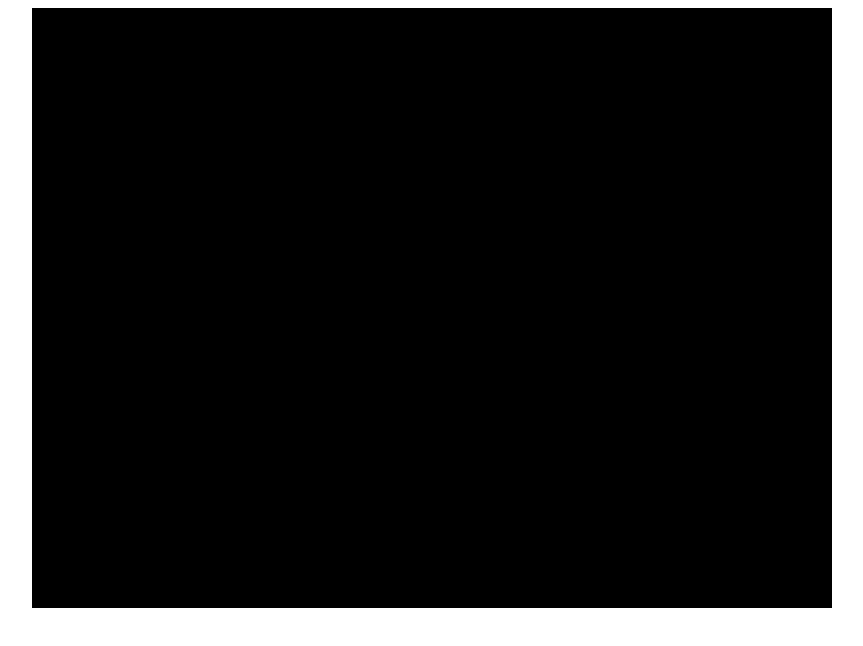
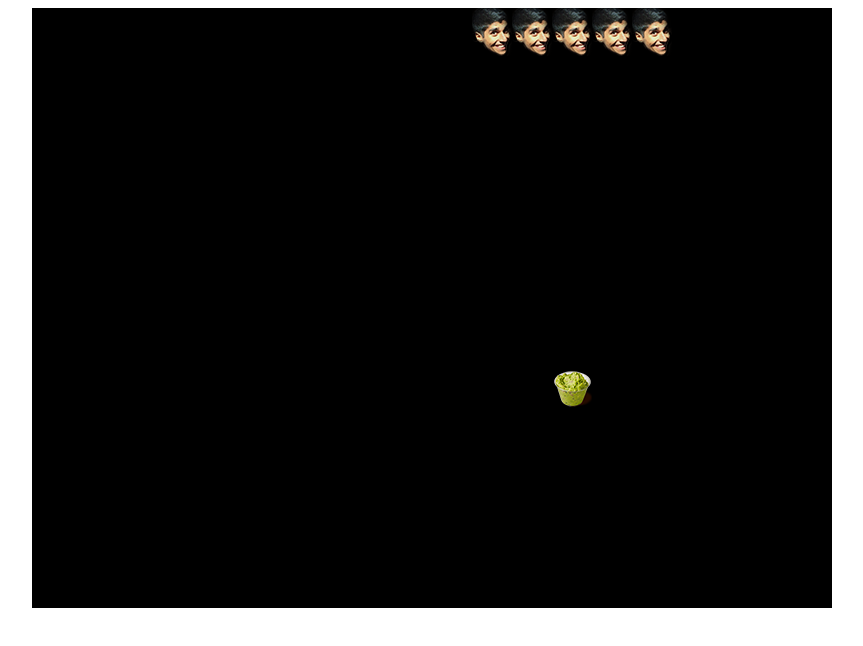
Before and after one commit to Smirsalimi/guac, a plain HTML site: page index.html in a window 1280 px wide. Shown: the whole page, without its empty margins (208-1071 px from the left). Drawn offline with Linux system fonts and the light colour scheme.

Commit message:
preloaded images

```diff
--- a/canvas.js
+++ b/canvas.js
@@ -54,7 +54,7 @@ var snakeCanvas = {
     objects.forEach(function(object) {
       object.pixels.forEach(function(pixel) {
       	var translatedPixel = snakeCanvas.translatePixel(pixel);
-        ui.canvas().drawImage(object.img, translatedPixel.left, translatedPixel.top);
+        ui.canvas().drawImage(object.img[pixel.imageName], translatedPixel.left, translatedPixel.top);
       });
     });
   },
@@ -91,6 +91,7 @@ var snakeCanvas = {
     return {
       top: Math.floor(Math.random()*snakeCanvas.gameHeight()),
       left: Math.floor(Math.random()*snakeCanvas.gameWidth()),
+      imageName: "guac"
     }
   },
   flashMessage: function(message) {
--- a/index.html
+++ b/index.html
@@ -10,7 +10,7 @@
     }
   </style>
 </head>
-<body>
+<body onload="init();">
   <canvas id="snake-game" height="600" width="800"></canvas>
 
   <script type="text/javascript" src="canvas.js"></script>
--- a/snake.js
+++ b/snake.js
@@ -2,27 +2,62 @@ var DIRECTION_MAPPING = {
 	"right": {dx:1, dy:0, opp:"left"},
 	"left": {dx:-1, dy:0, opp:"right"},
 	"up": {dx:0, dy:-1, opp:"down"},
-	"down": {dx:0, dy:1, opp:"up"},
+	"down": {dx:0, dy:1, opp:"up"}
 }
+
+var images = new Object();
+
 var drawSnake = function(newSnake, applePixel) {
 
-	var goblin = document.createElement("IMG");
-	goblin.src = "images/goblin.png";
+
+	var drawableSnake = { img: images, pixels: newSnake };
+	var apple = {img: images, pixels: [applePixel]}
+	var drawableObjects = [drawableSnake, apple];
+  snakeCanvas.draw(drawableObjects);
+
+}
+
+var init = function(){
+
+  //right
+  var goblin = document.createElement("IMG");
+  goblin.src = "images/goblin.png";
+  //up
+  var goblinu = document.createElement("IMG");
+  goblinu.src = "images/goblin-up.png";
+  //down
+  var goblind = document.createElement("IMG");
+  goblind.src = "images/goblin-down.png";
+  //left
+  var goblinl = document.createElement("IMG");
+  goblinl.src = "images/goblin-left.png";
+
   var guac = document.createElement("IMG");
   guac.src = "images/guac.png";
-	var drawableSnake = { img: goblin, color: "green", pixels: newSnake };
-	var apple = {img: guac, pixels: [applePixel]}
-	var drawableObjects = [drawableSnake, apple];
-	var canvasDraw = function() {
-		snakeCanvas.draw(drawableObjects);
-	}
 
-	if(goblin.complete && guac.complete) {
-   		canvasDraw()
-	}else {
-   		goblin.onload = canvasDraw();
-      guac.onload = canvasDraw();
-	}
+  images["right"] = goblinl;
+  images["left"] = goblin;
+  images["down"] = goblinu;
+  images["up"] = goblind;
+  images["guac"] = guac;
+
+  var imagesLoaded = 0;
+
+  var waitforload = function(images){
+    imagesLoaded++;
+    if(imagesLoaded == Object.keys(images).length){
+      snakeCanvas.executeNTimesPerSecond(advanceGame, 2);
+    }
+  }
+
+  Object.keys(images).forEach(function(image){
+    if(!image.complete){
+      image.onload = waitforload(images);
+    } else {
+      imagesLoaded++;
+    }
+  });
+
 }
 
 var moveSnake = function(currentSnake, direction) {
@@ -31,7 +66,7 @@ var moveSnake = function(currentSnake, direction) {
   				%  snakeCanvas.gameWidth();
   var newY = (snakeCanvas.gameHeight() + oldSegment.top + direction.dy)
   				%  snakeCanvas.gameHeight();
-  var newSegment = { top: newY, left: newX };
+  var newSegment = { top: newY, left: newX , imageName: direction.opp};
   if(snakeCanvas.detectCollisionBetween([newSegment], [appleLocation])){
   	eatApple();
   }
@@ -69,8 +104,11 @@ document.addEventListener('keydown', function(e) {
       }
     });
 
-var snake = [{ top: 0, left: 4},{ top: 0, left: 3},{ top: 0, left: 2}, { top: 0, left: 1}, { top: 0, left: 0}];
 var snakeDirection = "right";
+var snake = [{ top: 0, left: 4, imageName: "left"},
+             { top: 0, left: 3, imageName: "left"},
+             { top: 0, left: 2, imageName: "left"},
+             { top: 0, left: 1, imageName: "left"},
+             { top: 0, left: 0, imageName: "left"}];
 var appleLocation = snakeCanvas.randomLocation();
 var delay = 0;
-snakeCanvas.executeNTimesPerSecond(advanceGame, 2);
```
Also changed, not shown: images/goblin-down.png (added), images/goblin-left.png (added), images/goblin-up.png (added).
